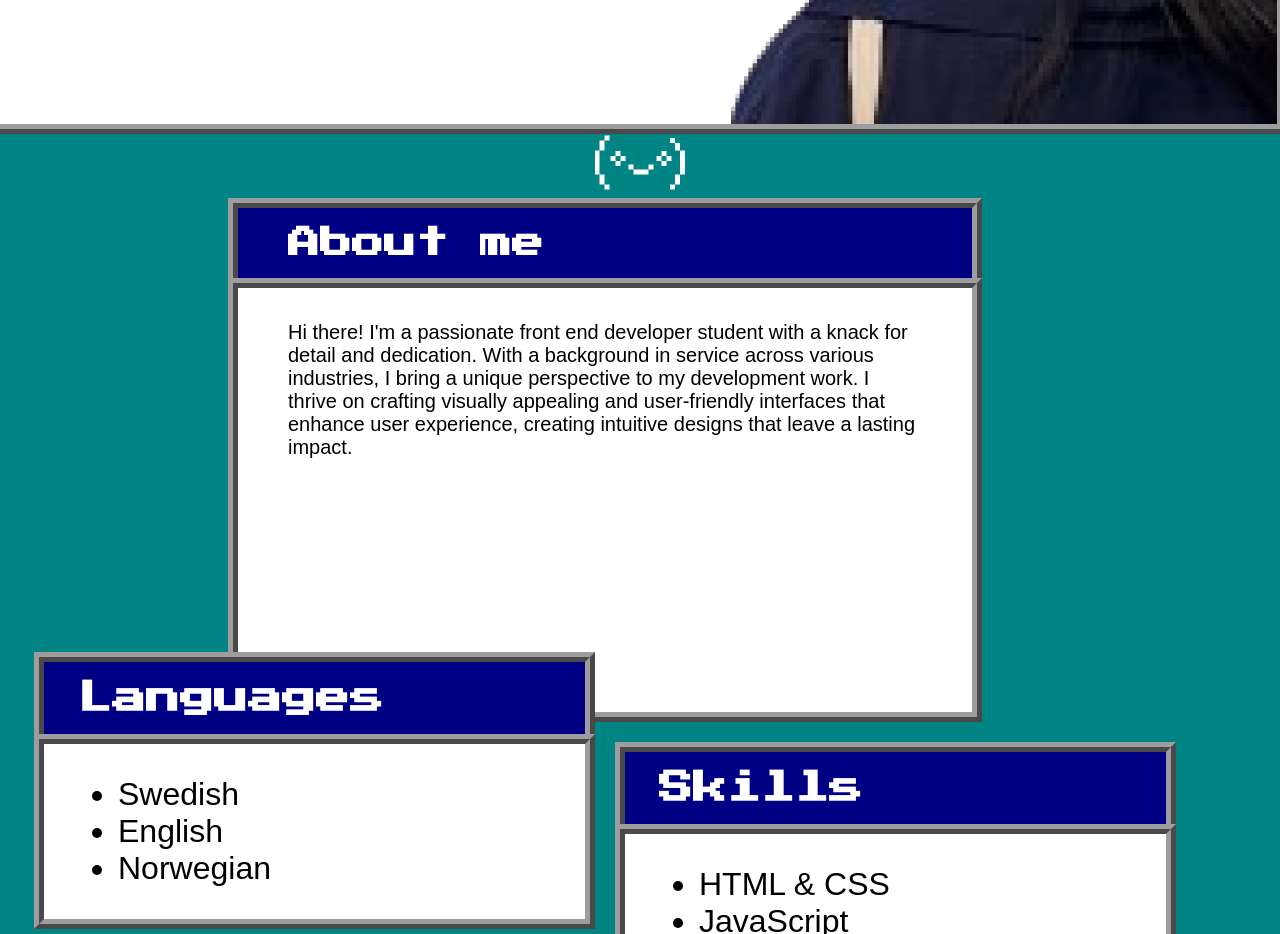
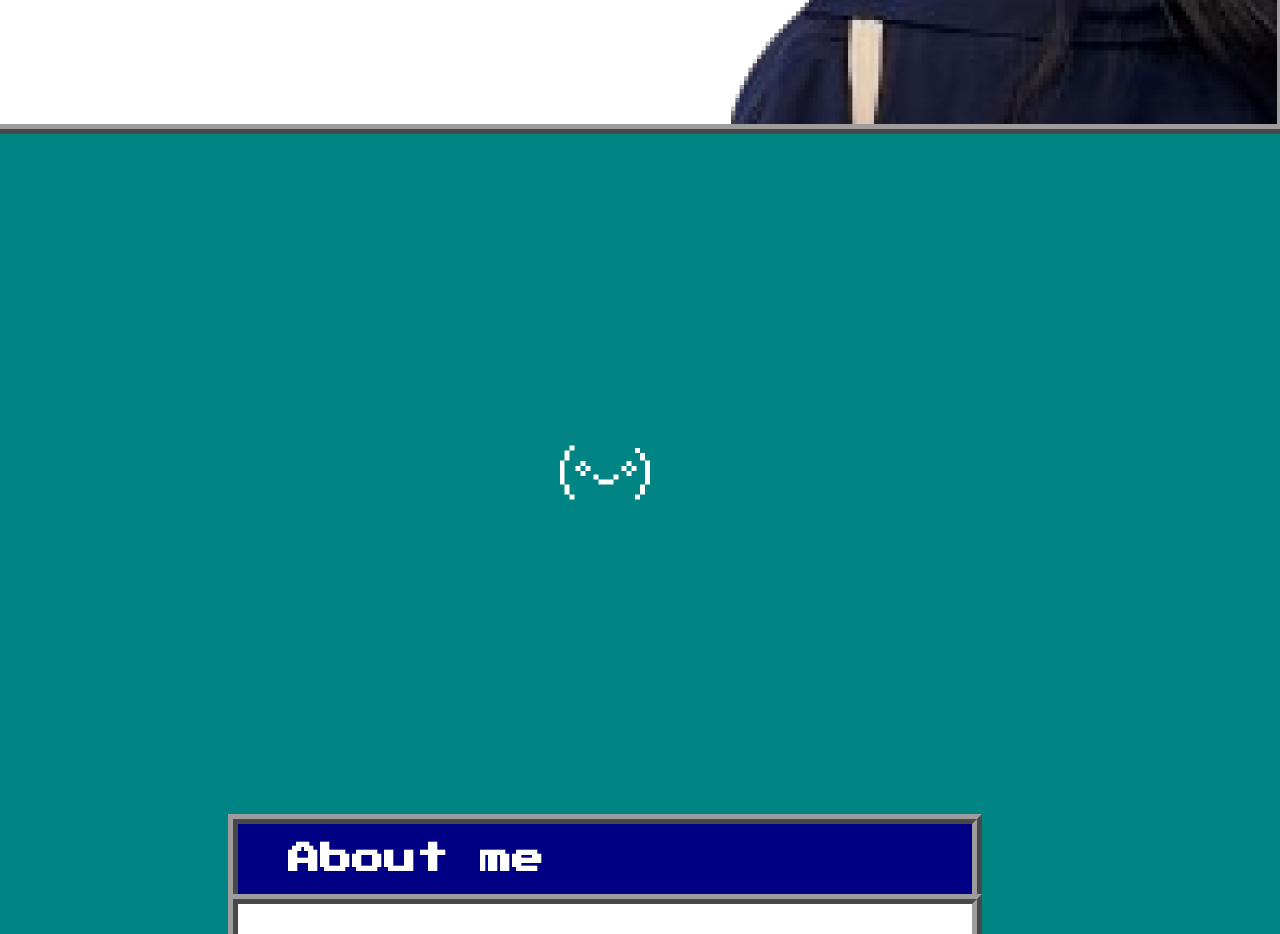
Before and after one commit to SelmaBtt/My-portfolio, a React (Vite) app: page / in a window 1280 px wide. Shown: the part 800-1734 px from the top of the page. Built offline with nearby package versions, Linux system fonts and the light colour scheme; a web font is replaced by a local one.

Commit message:
positioning the svg smile animation

```diff
--- a/src/stylesheets/SmileIcon.module.css
+++ b/src/stylesheets/SmileIcon.module.css
@@ -16,3 +16,10 @@
 .svgWrapper svg path {
     animation: animatePath 3s infinite;
 }
+
+.svgWrapper{
+    display: flex;
+    justify-content: center;
+    margin: 310px auto 310px 0;
+    width: calc(100vw - 70px) !important;
+}
```
